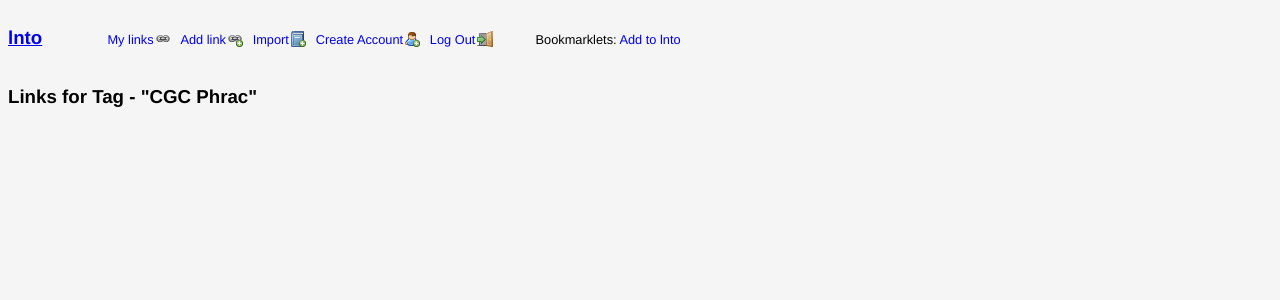
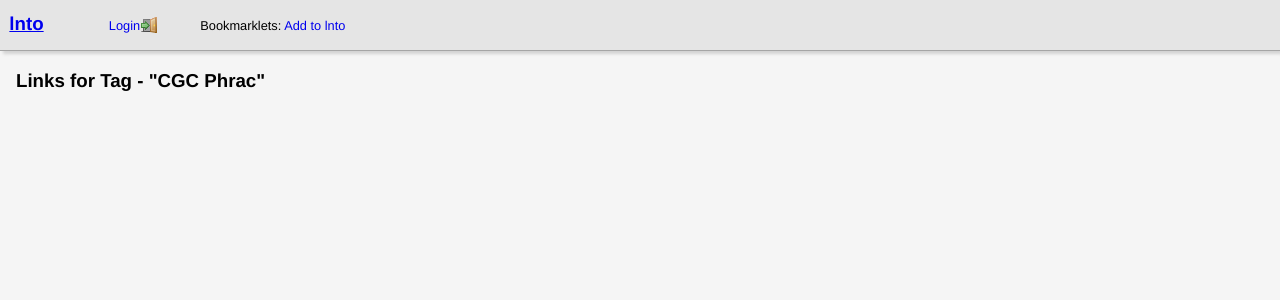
Before and after one commit to pageer/lnto, a Flask app: a page that uses lnto/templates/layout/main.html in a window 1280 px wide. Shown: the top 300 px of the page. Run offline with Flask 2, Linux system fonts and the light colour scheme; data comes from the database, SQL or seed files in the repository; both versions use the stored data as it was after the commit; parts of the project's set-up code (start-up, migrations or seed data) failed here and were passed over.

Commit message:
Various tag, importing, and UI fixes.
Refs issue #6, #5

```diff
--- a/lnto/libs/links.py
+++ b/lnto/libs/links.py
@@ -22,7 +22,7 @@ class Link(appdb.Model):
 
 	owner = relationship('User', backref = backref('links', order_by = linkid))
 	#display_tags = relationship('DisplayTag', secondary = link_display_tags, backref = 'links')
-	tags = relationship('Tag', secondary = link_tags, backref = 'links')
+	tags = relationship('Tag', secondary = link_tags)
 
 	count = None
 
--- a/lnto/libs/users.py
+++ b/lnto/libs/users.py
@@ -8,6 +8,7 @@ from sqlalchemy import Column, Integer, String, DateTime, Boolean, Text
 import werkzeug.security, hashlib
 
 class User(appdb.Model):
+
 	__tablename__ = 'users'
 	userid = Column(Integer, primary_key = True)
 	username = Column(String(64), unique = True)
@@ -52,13 +53,14 @@ class User(appdb.Model):
 
 	@staticmethod
 	def get_logged_in():
-		if request.cookies.get('uinf'):
-			username = request.cookies['uinf'].split('|')[0]
+		if not request.cookies.get('uinf'):
+			return None
+
+		username = request.cookies['uinf'].split('|')[0]
+
+		if username:
 			curr_user = User.get_by_username(username)
-			if curr_user.check_login():
-				return curr_user
-			else:
-				return None
+			return curr_user if curr_user.check_login() else None
 		else:
 			return None
 
--- a/lnto/static/css/styles.css
+++ b/lnto/static/css/styles.css
@@ -7,9 +7,21 @@ html {
 html,
 body {
 	background-color: #f5f5f5;
+	padding: 0;
+	margin: 0;
+}
+
+#content {
+	margin: 1em;
 }
 
 /* Header */
+#header {
+	background-color: #e5e5e5;
+	border-bottom: 1px solid #a5a5a5;
+	box-shadow: 3px 3px 3px #d3d3d3;
+}
+
 #header h3,
 #header ul,
 #header ul li {
@@ -18,6 +30,9 @@ body {
 
 #header h3 {
 	width: 50px;
+	margin-top: 0.3em;
+	margin-bottom: 0.3em;
+	margin-left: 0.5em;
 }
 
 #header ul li {
@@ -69,6 +84,10 @@ body {
 }
 
 #header .link.logout span {
+	background-image: url(/static/images/door_out.png);
+}
+
+#header .link.login span {
 	background-image: url(/static/images/door_in.png);
 }
 
@@ -189,8 +208,8 @@ ul.link-list {
 .linkpanel {
 	padding: 10px;
 	min-width: 250px;
-	width: 25%;
-	margin: 10px;
+	width: 29%;
+	margin: 1%;
 	border: 1px solid #000;
 	border-radius: 5px;
 	float: left;
--- a/lnto/static/js/script.js
+++ b/lnto/static/js/script.js
@@ -9,7 +9,7 @@ LinkEditor = {
 			}
 			//var posturl = $self.attr('href');
 			var posturl = '/api/links/delete';
-			$.post(posturl, {}, function (data, textStatus, jzXHR) {
+			$.post(posturl, {linkid: linkid}, function (data, textStatus, jzXHR) {
 				if (data.status == 'success') {
 					$self.parents('li').remove();
 				} else {
--- a/lnto/templates/homepage.html
+++ b/lnto/templates/homepage.html
@@ -14,6 +14,10 @@
 	<h3 class="header">Recently Visited</h3>
 	{{ macros.link_listing(recent_hits, user, 'last_hit', 'date') }}
 </div>
+<div class="linkpanel tag-cloud">
+	<h3 class="header">Tag Cloud</h3>
+	{{ macros.tag_listing(tag_cloud) }}
+</div>
 <div class="linkpanel recent-links">
 	<h3 class="header">Recently Added</h3>
 	{{ macros.link_listing(recent_links, user, 'added', 'date') }}
--- a/lnto/templates/layout/macros.html
+++ b/lnto/templates/layout/macros.html
@@ -2,7 +2,7 @@
 	<ul class="link-list">
 		{% for link in links %}
 		<li>
-			<a href="{{ url_for('show_linkurl', linkid=link.linkid) }}" class="name">{{link.name}}</a>
+			<a href="{{ url_for('show_linkurl', linkid=link.linkid) }}" title="{{link.url}}" data-linkid="{{link.linkid}}" class="name">{{link.name}}</a>
             {% if extra_field %}
 				{% if format == 'date' %}
 					<span class="extra">({{link[extra_field].strftime('%Y-%m-%d %I:%m %p')}})</span>
@@ -28,3 +28,16 @@
 		{% endfor %}
 	</ul>
 {% endmacro %}
+
+{% macro tag_listing(tags, show_counts = None) %}
+	<ul class="link-list">
+		{% for tag in tags %}
+		<li>
+			<a href="{{ url_for('show_tag', name = tag.tag_name) }}" class="name">{{tag.tag_name}}</a>
+            {% if tag.link_count %}
+				<span class="extra">({{tag.link_count}})</span>
+			{% endif %}
+		</li>
+		{% endfor %}
+	</ul>
+{% endmacro %}
--- a/lnto/templates/layout/main.html
+++ b/lnto/templates/layout/main.html
@@ -4,9 +4,15 @@
 	{% block header %}
 	<h3><a href="{{url_for('show_index')}}">lnto</a></h3>
 	<ul class="headerlinks">
+		{% if pageoptions['user_logged_in'] %}
 		<li>
 			<a href="{{url_for('show_index')}}" class="link showlinks">
-				My links<span></span>
+				Dashboard<span></span>
+			</a>
+		</li>
+		<li>
+			<a href="{{url_for('show_user_index')}}" class="link showlinks">
+				Links<span></span>
 			</a>
 		</li>
 		<li>
@@ -24,10 +30,17 @@
 				Create Account<span></span>
 			</a>
 		</li>
+		{% endif %}
 		<li>
+			{% if pageoptions['user_logged_in'] %}
 			<a href="{{url_for('do_logout')}}" class="link logout">
 				Log Out<span></span>
 			</a>
+			{% else %}
+			<a href="{{url_for('do_login')}}" class="link login">
+				Login<span></span>
+			</a>
+			{% endif %}
 		</li>
 		<li class="bookmarklet">
 			Bookmarklets:
--- a/lnto/views.py
+++ b/lnto/views.py
@@ -14,10 +14,15 @@ def get_base_url():
 		return base[0]
 	return ''
 
+def user_is_logged_in():
+	u = User.get_logged_in()
+	return u is not None
+
 def get_default_data():
 	return {
 		'base_url': get_base_url(),
-		'referer': request.form.get('next') or request.args.get('next') or request.form.get('referer') or request.referrer or url_for('show_index')
+		'referer': request.form.get('next') or request.args.get('next') or request.form.get('referer') or request.referrer or url_for('show_index'),
+		'user_logged_in': user_is_logged_in()
 	}
 
 
@@ -79,12 +84,10 @@ def show_index():
 	recent_links = Link.get_by_most_recent(usr.userid)
 	recent_hits = Link.get_by_most_recent_hit(usr.userid)
 	most_hits = Link.get_by_most_hits(usr.userid)
-	return render_template('homepage.html', pageoptions = get_default_data(), links = links, user = usr, recent_links = recent_links, recent_hits = recent_hits, most_hits = most_hits);
+	tag_cloud = Tag.get_cloud_by_user(usr.userid)
+	return render_template('homepage.html', pageoptions = get_default_data(), links = links, user = usr, recent_links = recent_links, recent_hits = recent_hits, most_hits = most_hits, tag_cloud = tag_cloud);
 
-@app.route('/home/<username>/')
-@app.route('/home/<username>')
-@app.route('/my/', defaults = {'username': None})
-@app.route('/my',  defaults = {'username': None})
+@app.route('/links',  defaults = {'username': None})
 def show_user_index(username):
 	curr_user = User.get_logged_in()
 	if username is None:
@@ -95,11 +98,11 @@ def show_user_index(username):
 	if not usr:
 		abort(404)
 
-	if usr.userid == curr_user.userid:
+	if usr is curr_user:
 		links = Link.get_by_user(curr_user.userid)
 	else:
 		links = Link.get_public_by_user(usr.userid)
-	return render_template('link_index.html', pageoptions = get_default_data(), links = links)
+	return render_template('link_index.html', pageoptions = get_default_data(), links = links, user = curr_user)
 
 @app.route('/link/add', methods = ['GET', 'POST'])
 @force_login
@@ -234,17 +237,7 @@ def show_linkurl(linkid):
 	link.get_hit(usr).add_hit()
 	return redirect(link.url)
 
-@app.route('/tags/')
-@app.route('/tags')
-def show_tag_list():
-	tags = Tag.get_public()
-	title = 'Tag listing'
-	return render_template('tag_index.html', pageoptions = get_default_data(), tags = tags, page_title = title, section_title = title)
-
-@app.route('/home/<username>/tags/')
-@app.route('/home/<username>/tags')
-@app.route('/my/tags/', defaults = {'username': None})
-@app.route('/my/tags',  defaults = {'username': None})
+@app.route('/tags',  defaults = {'username': None})
 def show_user_tag_list(username):
 	if username is None:
 		user = User.get_logged_in()
@@ -253,7 +246,7 @@ def show_user_tag_list(username):
 		user = User.get_by_username(username)
 
 	if user.username == username:
-		tags = Tag.get_by_user(user.userid)
+		tags = Tag.get_cloud_by_user(user.userid)
 		title = "My Tags"
 	else:
 		tags = Tag.get_public_by_user(user.userid)
--- a/schema/schema-sqlite.sql
+++ b/schema/schema-sqlite.sql
@@ -14,7 +14,8 @@ CREATE TABLE links (
 	shortname VARCHAR(255) UNIQUE,
 	url TEXT NOT NULL,
 	added DATETIME NOT NULL DEFAULT CURRENT_TIMESTAMP,
-	is_public TINYINT NOT NULL DEFAULT 1
+	is_public TINYINT NOT NULL DEFAULT 1,
+    UNIQUE (userid, url)
 );
 
 CREATE TABLE links_counts (
```
Also changed, not shown: lnto/libs/importer.py (+28 -18 lines), lnto/libs/tags.py (+8 -2 lines), lnto/templates/link_import.html (+10 -0 lines), lnto/templates/tag_index.html (+2 -7 lines), linkto.db.
